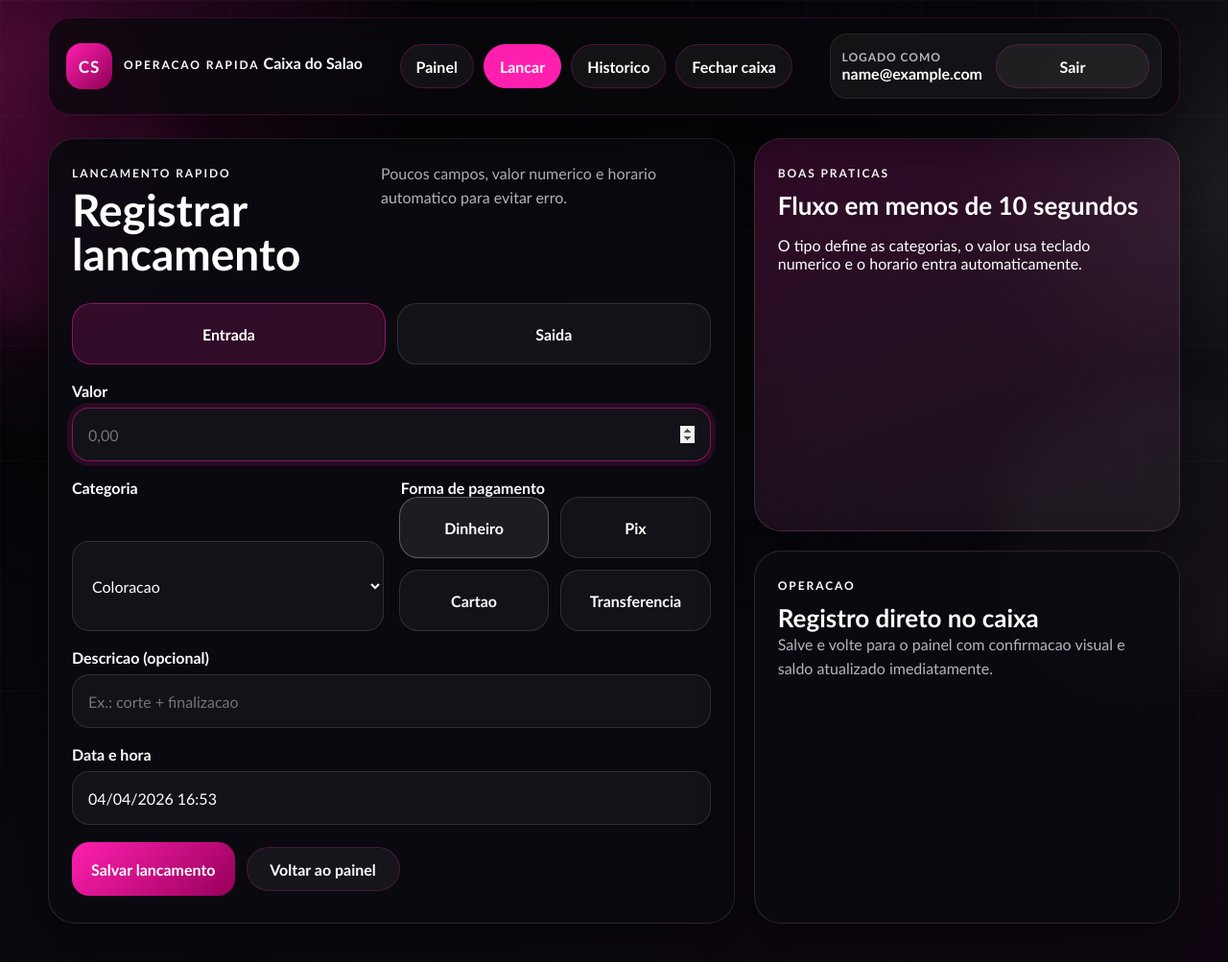
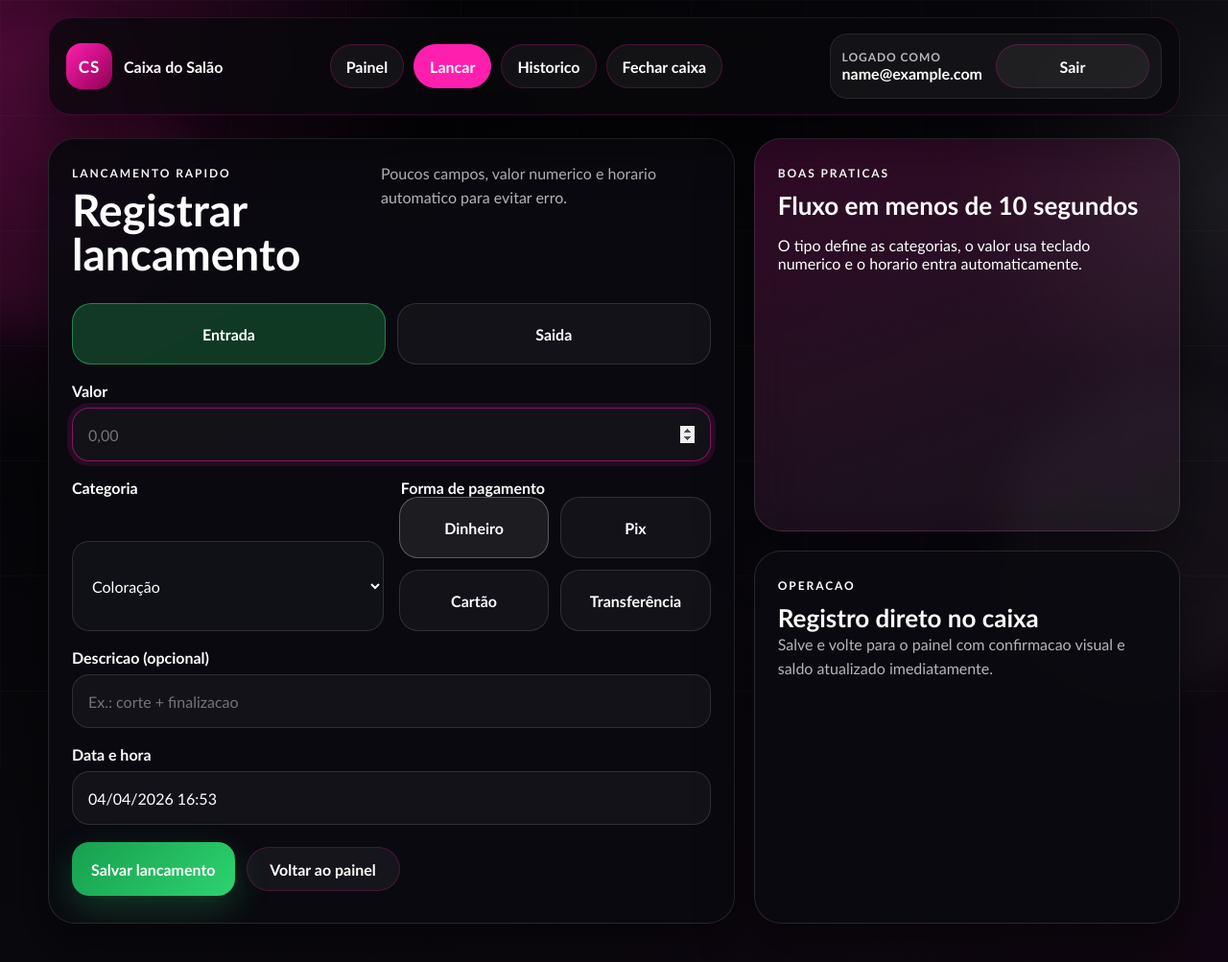
Before and after one commit to tiagosuhet/salao_vb_caixa, a Flask app: page /lancamentos/novo in a window 1280 px wide. Shown: the whole page at 96% size. Run offline with Flask 3, Linux system fonts and the light colour scheme; the visitor is signed in with stand-in values (Sample User, id 1); data comes from the database, SQL or seed files in the repository.

Commit message:
pequenas adições

```diff
--- a/caixa-salao-instancia-2/app.py
+++ b/caixa-salao-instancia-2/app.py
@@ -17,12 +17,12 @@ BASE_DIR = Path(__file__).resolve().parent
 DB_PATH = BASE_DIR / "work_orders.db"
 APP_TZ = ZoneInfo("America/Sao_Paulo")
 EMAIL_RE = re.compile(r"^[A-Za-z0-9._%+-]+@[A-Za-z0-9.-]+\.[A-Za-z]{2,}$")
-PAYMENT_METHODS = ["Dinheiro", "Pix", "Cartao", "Transferencia"]
+PAYMENT_METHODS = ["Dinheiro", "Pix", "Cartão", "Transferência"]
 CATEGORY_PRESETS = {
     "entrada": [
         "Corte",
         "Escova",
-        "Coloracao",
+        "Coloração",
         "Manicure",
         "Pedicure",
         "Sobrancelha",
--- a/caixa-salao-instancia-2/static/app.js
+++ b/caixa-salao-instancia-2/static/app.js
@@ -9,9 +9,18 @@ document.addEventListener("DOMContentLoaded", () => {
   const categoriesDataNode = document.getElementById("categories-data");
   const categorySelect = document.querySelector("[data-category-select]");
   const typeInputs = document.querySelectorAll("input[name='transaction_type']");
+  const submitButton = document.querySelector("[data-transaction-submit]");
 
   if (categoriesDataNode && categorySelect && typeInputs.length > 0) {
     const categoriesByType = JSON.parse(categoriesDataNode.textContent);
+    const syncSubmitButton = (selectedType) => {
+      if (!submitButton) {
+        return;
+      }
+      submitButton.classList.remove("is-entry", "is-exit");
+      submitButton.classList.add(selectedType === "saida" ? "is-exit" : "is-entry");
+    };
+
     const buildOptions = (selectedType, preferredValue) => {
       const items = categoriesByType[selectedType] || [];
       categorySelect.innerHTML = "";
@@ -36,10 +45,12 @@ document.addEventListener("DOMContentLoaded", () => {
     const selectedTypeInput = Array.from(typeInputs).find((input) => input.checked);
     const initialType = selectedTypeInput ? selectedTypeInput.value : "entrada";
     buildOptions(initialType, currentSelected);
+    syncSubmitButton(initialType);
 
     typeInputs.forEach((input) => {
       input.addEventListener("change", () => {
         buildOptions(input.value, "");
+        syncSubmitButton(input.value);
       });
     });
   }
--- a/caixa-salao-instancia-2/static/style.css
+++ b/caixa-salao-instancia-2/static/style.css
@@ -7,10 +7,10 @@
   --muted: rgba(255, 255, 255, 0.7);
   --balance: #ff1fae;
   --balance-soft: rgba(255, 31, 174, 0.22);
-  --entry: #ff74cf;
-  --entry-soft: rgba(255, 116, 207, 0.16);
-  --exit: #ffffff;
-  --exit-soft: rgba(255, 255, 255, 0.1);
+  --entry: #2dd36f;
+  --entry-soft: rgba(45, 211, 111, 0.18);
+  --exit: #ff4d5f;
+  --exit-soft: rgba(255, 77, 95, 0.18);
   --neutral: #ffffff;
   --neutral-soft: rgba(255, 255, 255, 0.08);
   --shadow: 0 24px 60px rgba(0, 0, 0, 0.48);
@@ -331,11 +331,15 @@ button:hover {
 }
 
 .action-entry {
-  background: linear-gradient(160deg, rgba(255, 116, 207, 0.18) 0%, rgba(255, 255, 255, 0.03) 100%);
+  background: linear-gradient(160deg, rgba(45, 211, 111, 0.2) 0%, rgba(255, 255, 255, 0.03) 100%);
+  border-color: rgba(45, 211, 111, 0.4);
+  box-shadow: 0 24px 60px rgba(45, 211, 111, 0.16);
 }
 
 .action-exit {
-  background: linear-gradient(160deg, rgba(255, 255, 255, 0.12) 0%, rgba(255, 31, 174, 0.08) 100%);
+  background: linear-gradient(160deg, rgba(255, 77, 95, 0.24) 0%, rgba(255, 255, 255, 0.03) 100%);
+  border-color: rgba(255, 77, 95, 0.42);
+  box-shadow: 0 24px 60px rgba(255, 77, 95, 0.16);
 }
 
 .action-balance {
@@ -601,12 +605,12 @@ button:hover {
 }
 
 .pill-entrada {
-  background: rgba(255, 116, 207, 0.16);
+  background: rgba(45, 211, 111, 0.16);
   color: var(--entry);
 }
 
 .pill-saida {
-  background: rgba(255, 255, 255, 0.12);
+  background: rgba(255, 77, 95, 0.16);
   color: var(--exit);
 }
 
@@ -654,6 +658,17 @@ textarea {
   background: rgba(255, 255, 255, 0.04);
   color: var(--ink);
   transition: border-color 0.18s ease, box-shadow 0.18s ease, transform 0.18s ease;
+}
+
+select {
+  color-scheme: dark;
+  background-color: rgba(17, 17, 24, 0.96);
+}
+
+select option,
+select optgroup {
+  background-color: #111118;
+  color: #ffffff;
 }
 
 textarea {
@@ -715,6 +730,18 @@ textarea:focus {
   color: var(--ink);
 }
 
+.toggle-entry input:checked + span {
+  border-color: rgba(45, 211, 111, 0.5);
+  background: rgba(45, 211, 111, 0.24);
+  color: var(--ink);
+}
+
+.toggle-exit input:checked + span {
+  border-color: rgba(255, 77, 95, 0.5);
+  background: rgba(255, 77, 95, 0.24);
+  color: var(--ink);
+}
+
 .payment-card input:checked + span {
   border-color: rgba(255, 255, 255, 0.28);
   background: rgba(255, 255, 255, 0.08);
@@ -756,13 +783,23 @@ button,
   color: #fff;
 }
 
+.primary-btn.is-entry {
+  background: linear-gradient(135deg, #179f4f 0%, #2dd36f 100%);
+  box-shadow: 0 14px 36px rgba(45, 211, 111, 0.24);
+}
+
+.primary-btn.is-exit {
+  background: linear-gradient(135deg, #c81e36 0%, #ff4d5f 100%);
+  box-shadow: 0 14px 36px rgba(255, 77, 95, 0.24);
+}
+
 .ghost-btn,
 .large-link {
   min-width: 160px;
 }
 
 .danger-btn {
-  background: rgba(255, 255, 255, 0.08);
+  background: rgba(255, 77, 95, 0.12);
   color: var(--exit);
 }
 
--- a/caixa-salao-instancia-2/templates/base.html
+++ b/caixa-salao-instancia-2/templates/base.html
@@ -3,7 +3,7 @@
 <head>
   <meta charset="UTF-8" />
   <meta name="viewport" content="width=device-width, initial-scale=1.0" />
-  <title>{% block title %}Caixa do Salao{% endblock %}</title>
+  <title>{% block title %}Caixa do Salão{% endblock %}</title>
   <link rel="stylesheet" href="{{ url_for('static', filename='style.css') }}" />
 </head>
 <body class="{{ body_class or '' }}">
@@ -15,8 +15,8 @@
     <a href="{{ url_for('index') }}" class="brand">
       <span class="brand-mark">CS</span>
       <div>
-        <span class="eyebrow">Operacao rapida</span>
-        <strong>Caixa do Salao</strong>
+        <!-- <span class="eyebrow">Operação rapida</span> -->
+        <strong>Caixa do Salão</strong>
       </div>
     </a>
 
--- a/caixa-salao-instancia-2/templates/close_cash.html
+++ b/caixa-salao-instancia-2/templates/close_cash.html
@@ -1,6 +1,6 @@
 {% extends "base.html" %}
 
-{% block title %}Fechar Caixa | Caixa do Salao{% endblock %}
+{% block title %}Fechar Caixa | Caixa do Salão{% endblock %}
 
 {% block content %}
 <section class="form-layout">
--- a/caixa-salao-instancia-2/templates/transaction_form.html
+++ b/caixa-salao-instancia-2/templates/transaction_form.html
@@ -16,7 +16,7 @@
     <form method="post" action="{{ action_url }}" class="transaction-form">
       <div class="toggle-grid">
         {% for option in ['entrada', 'saida'] %}
-        <label class="toggle-card">
+        <label class="toggle-card {{ 'toggle-entry' if option == 'entrada' else 'toggle-exit' }}">
           <input type="radio" name="transaction_type" value="{{ option }}" {{ 'checked' if current_type == option else '' }} />
           <span>{{ option|transaction_label }}</span>
         </label>
@@ -80,7 +80,7 @@
       <input type="hidden" name="occurred_at" value="{{ occurred_at_raw }}" />
 
       <div class="form-actions">
-        <button type="submit" class="primary-btn">{{ submit_label }}</button>
+        <button type="submit" class="primary-btn" data-transaction-submit>{{ submit_label }}</button>
         <a href="{{ url_for('index') }}" class="ghost-btn large-link">Voltar ao painel</a>
       </div>
     </form>
```
Also changed, not shown: static/style.css (+11 -0 lines).
